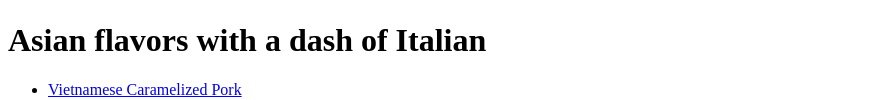
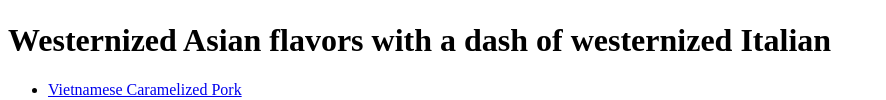
Before and after one commit to rjonesnick/odin-recipes, a plain HTML site: page index.html in a window 1280 px wide. Shown: the part 511-611 px from the top of the page, without its empty margins (0-886 px from the left). Drawn offline with Linux system fonts and the light colour scheme.

Commit message:
change wording h1 index.html

```diff
--- a/index.html
+++ b/index.html
@@ -6,7 +6,7 @@
     </head>
     <body>
         <img src="https://i.imgur.com/2k2a4kY.png" height="500" width="475">
-        <h1><strong>Asian flavors with a dash of Italian</strong></h1>
+        <h1><strong>Westernized Asian flavors with a dash of westernized Italian</strong></h1>
         <ul>
             <li><a href="./recipes/vietpork.html">Vietnamese Caramelized Pork</a></li>
             <li><a href="./recipes/lasagna.html">Lasagna</a></li>
```
